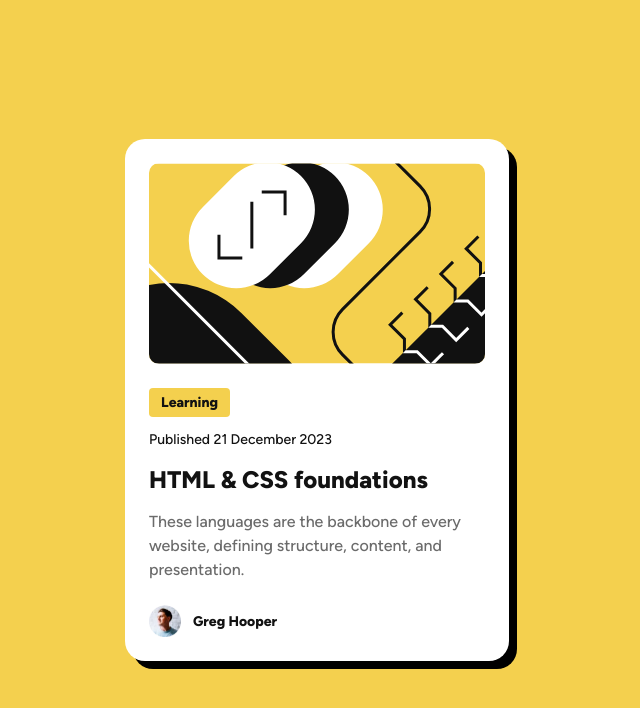
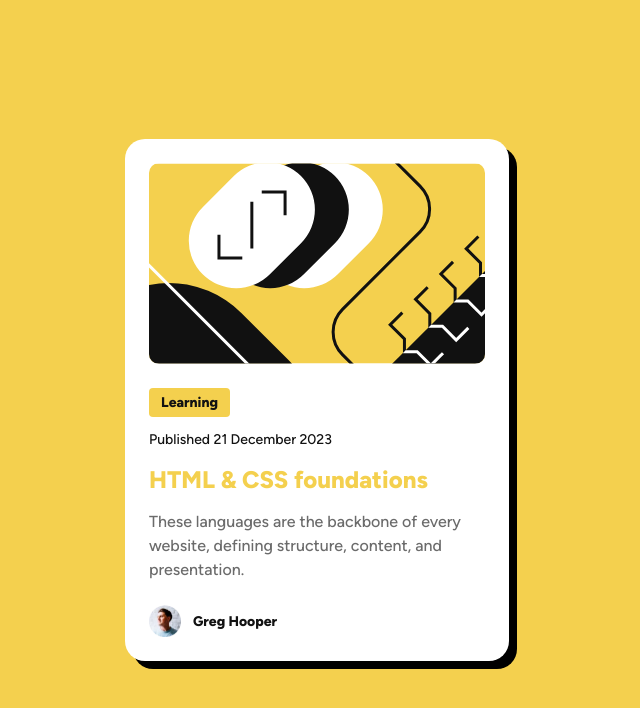
Before and after one commit to Moirand/Blog_Preview_Card, a plain HTML site: page index.html in a window 1280 px wide. In both pictures the pointer is over the element 640 px from the left and 479 px from the top of the page. Shown: the whole page, without its empty margins (323-963 px from the left). Drawn offline with Linux system fonts and the light colour scheme.

Commit message:
adding hover effect on h1

```diff
--- a/style.css
+++ b/style.css
@@ -23,6 +23,11 @@ h1 {
     font-family: 'Figtree-ExtraBold';
     line-height: 150%;
     letter-spacing: 0%;
+
+    &:hover {
+        cursor: pointer;
+        color: var(--yellow);
+    }
 }
 
 h2 {
```
